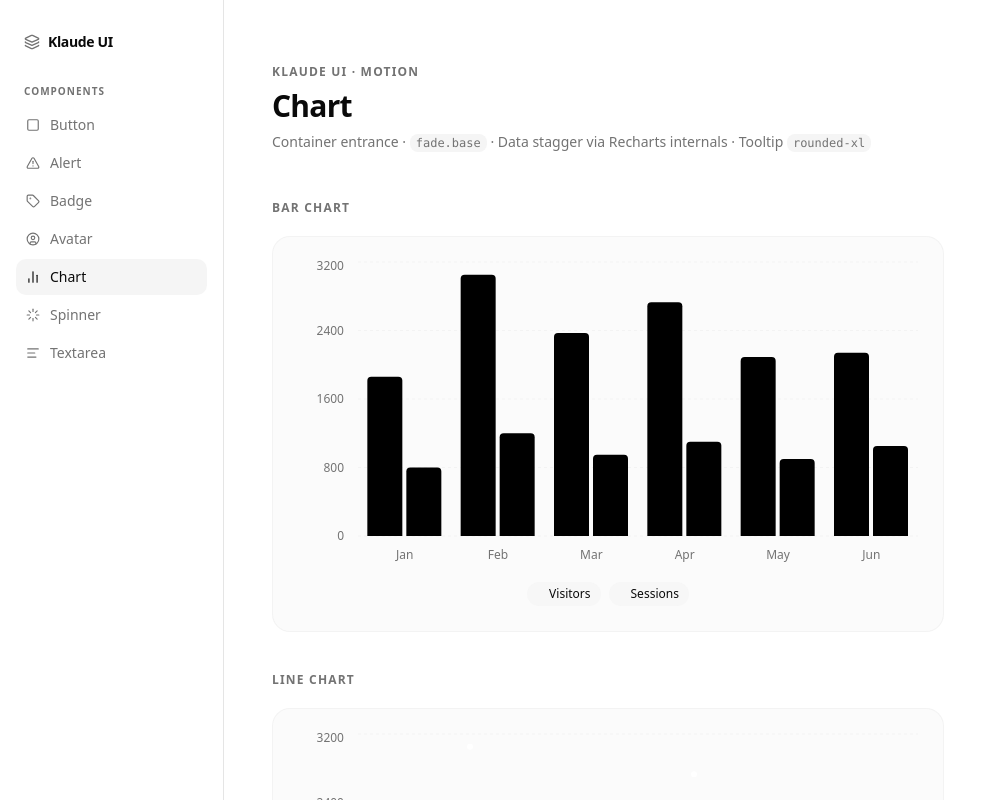
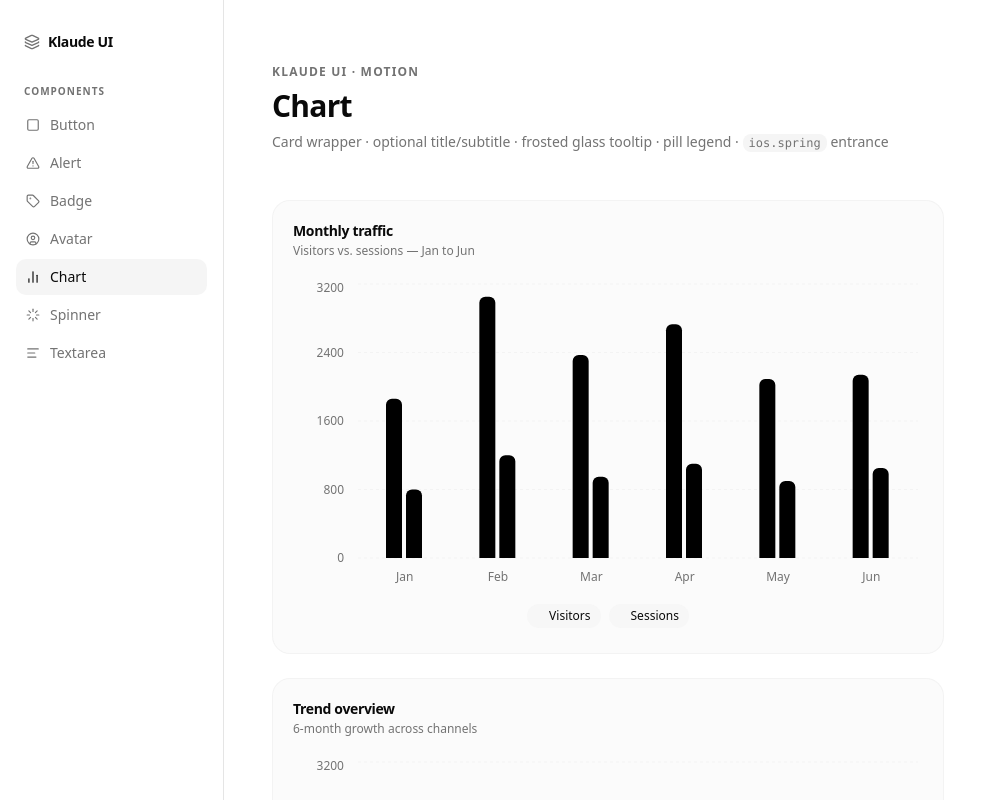
Before and after one commit to jeiwinfrey/klaude-ui-docs, a Next.js app: page / in a window 1280 px wide. Both pictures are taken after a click on the button "Chart". Shown: the top 800 px of the page, without its empty margins (0-982 px from the left). Built offline with nearby package versions, Linux system fonts and the light colour scheme.

Commit message:
refactor: update chart showcase

```diff
--- a/showcase/chart-showcase.tsx
+++ b/showcase/chart-showcase.tsx
@@ -68,123 +68,77 @@ export default function ChartShowcase() {
                     Chart
                 </h1>
                 <p className="mt-2 text-muted-foreground text-sm">
-                    Container entrance ·{" "}
-                    <code className="text-xs bg-muted px-1.5 py-0.5 rounded-md">fade.base</code>{" "}
-                    · Data stagger via Recharts internals · Tooltip{" "}
-                    <code className="text-xs bg-muted px-1.5 py-0.5 rounded-md">rounded-xl</code>
+                    Card wrapper · optional title/subtitle · frosted glass tooltip · pill legend ·{" "}
+                    <code className="text-xs bg-muted px-1.5 py-0.5 rounded-md">ios.spring</code>{" "}
+                    entrance
                 </p>
             </div>
 
             {/* Bar chart */}
-            <section className="mb-10">
-                <h2 className="text-xs font-semibold tracking-widest uppercase text-muted-foreground mb-5">
-                    Bar chart
-                </h2>
-                <ChartContainer config={barConfig}>
-                    <BarChart data={monthlyData}>
+            <section className="mb-6">
+                <ChartContainer
+                    config={barConfig}
+                    title="Monthly traffic"
+                    subtitle="Visitors vs. sessions — Jan to Jun"
+                >
+                    <BarChart data={monthlyData} barCategoryGap="30%">
                         <CartesianGrid vertical={false} strokeDasharray="3 3" />
-                        <XAxis
-                            dataKey="month"
-                            tickLine={false}
-                            axisLine={false}
-                            tickMargin={8}
-                        />
+                        <XAxis dataKey="month" tickLine={false} axisLine={false} tickMargin={8} />
                         <YAxis tickLine={false} axisLine={false} tickMargin={8} />
                         <ChartTooltip content={<ChartTooltipContent />} />
                         <ChartLegend content={<ChartLegendContent />} />
-                        <Bar
-                            dataKey="visitors"
-                            fill="var(--color-visitors)"
-                            radius={[4, 4, 0, 0]}
-                            isAnimationActive
-                            animationDuration={600}
-                            animationEasing="ease-out"
-                        />
-                        <Bar
-                            dataKey="sessions"
-                            fill="var(--color-sessions)"
-                            radius={[4, 4, 0, 0]}
-                            isAnimationActive
-                            animationDuration={700}
-                            animationEasing="ease-out"
-                        />
+                        <Bar dataKey="visitors" fill="var(--color-visitors)" radius={[6, 6, 0, 0]}
+                            isAnimationActive animationDuration={600} animationEasing="ease-out" />
+                        <Bar dataKey="sessions" fill="var(--color-sessions)" radius={[6, 6, 0, 0]}
+                            isAnimationActive animationDuration={700} animationEasing="ease-out" />
                     </BarChart>
                 </ChartContainer>
             </section>
 
             {/* Line chart */}
-            <section className="mb-10">
-                <h2 className="text-xs font-semibold tracking-widest uppercase text-muted-foreground mb-5">
-                    Line chart
-                </h2>
-                <ChartContainer config={lineConfig}>
+            <section className="mb-6">
+                <ChartContainer
+                    config={lineConfig}
+                    title="Trend overview"
+                    subtitle="6-month growth across channels"
+                >
                     <LineChart data={monthlyData}>
                         <CartesianGrid vertical={false} strokeDasharray="3 3" />
-                        <XAxis
-                            dataKey="month"
-                            tickLine={false}
-                            axisLine={false}
-                            tickMargin={8}
-                        />
+                        <XAxis dataKey="month" tickLine={false} axisLine={false} tickMargin={8} />
                         <YAxis tickLine={false} axisLine={false} tickMargin={8} />
                         <ChartTooltip content={<ChartTooltipContent />} />
                         <ChartLegend content={<ChartLegendContent />} />
-                        <Line
-                            type="monotone"
-                            dataKey="visitors"
-                            stroke="var(--color-visitors)"
-                            strokeWidth={2}
-                            dot={{ r: 3 }}
-                            isAnimationActive
-                            animationDuration={800}
-                            animationEasing="ease-out"
-                        />
-                        <Line
-                            type="monotone"
-                            dataKey="sessions"
-                            stroke="var(--color-sessions)"
-                            strokeWidth={2}
-                            dot={{ r: 3 }}
-                            isAnimationActive
-                            animationDuration={900}
-                            animationEasing="ease-out"
-                        />
+                        <Line type="monotone" dataKey="visitors" stroke="var(--color-visitors)"
+                            strokeWidth={2.5} dot={false}
+                            isAnimationActive animationDuration={800} animationEasing="ease-out" />
+                        <Line type="monotone" dataKey="sessions" stroke="var(--color-sessions)"
+                            strokeWidth={2.5} dot={false}
+                            isAnimationActive animationDuration={900} animationEasing="ease-out" />
                     </LineChart>
                 </ChartContainer>
             </section>
 
             {/* Area chart */}
             <section>
-                <h2 className="text-xs font-semibold tracking-widest uppercase text-muted-foreground mb-5">
-                    Area chart
-                </h2>
-                <ChartContainer config={areaConfig}>
+                <ChartContainer
+                    config={areaConfig}
+                    title="Revenue"
+                    subtitle="Monthly recurring revenue — Jan to Jun"
+                >
                     <AreaChart data={revenueData}>
                         <defs>
                             <linearGradient id="colorRevenue" x1="0" y1="0" x2="0" y2="1">
-                                <stop offset="5%" stopColor="var(--color-revenue)" stopOpacity={0.2} />
+                                <stop offset="5%" stopColor="var(--color-revenue)" stopOpacity={0.25} />
                                 <stop offset="95%" stopColor="var(--color-revenue)" stopOpacity={0} />
                             </linearGradient>
                         </defs>
                         <CartesianGrid vertical={false} strokeDasharray="3 3" />
-                        <XAxis
-                            dataKey="month"
-                            tickLine={false}
-                            axisLine={false}
-                            tickMargin={8}
-                        />
+                        <XAxis dataKey="month" tickLine={false} axisLine={false} tickMargin={8} />
                         <YAxis tickLine={false} axisLine={false} tickMargin={8} />
                         <ChartTooltip content={<ChartTooltipContent />} />
-                        <Area
-                            type="monotone"
-                            dataKey="revenue"
-                            stroke="var(--color-revenue)"
-                            strokeWidth={2}
-                            fill="url(#colorRevenue)"
-                            isAnimationActive
-                            animationDuration={900}
-                            animationEasing="ease-out"
-                        />
+                        <Area type="monotone" dataKey="revenue" stroke="var(--color-revenue)"
+                            strokeWidth={2.5} fill="url(#colorRevenue)"
+                            isAnimationActive animationDuration={900} animationEasing="ease-out" />
                     </AreaChart>
                 </ChartContainer>
             </section>
```
